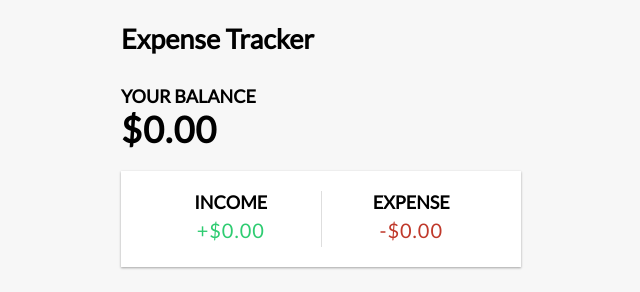
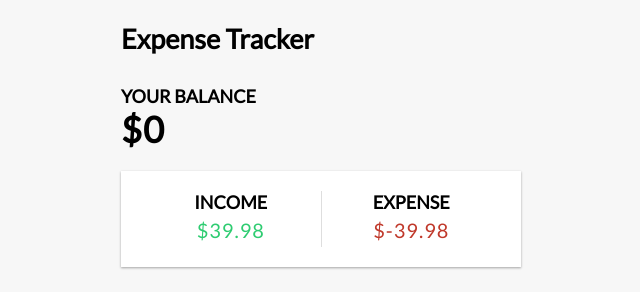
Before and after one commit to imtithalhalalo/vue-expense-tracker, a Vue app: page / in a window 1280 px wide. Shown: the top 292 px of the page, without its empty margins (319-959 px from the left). Built offline with nearby package versions, Linux system fonts and the light colour scheme.

Commit message:
adding total, income, expenses to be computed

```diff
--- a/src/App.vue
+++ b/src/App.vue
@@ -1,19 +1,53 @@
 <template>
     <Header />
     <div class="container">
-      <Balance />
-      <IncomeExpenses />
-      <TransactionList />
+      <Balance :total="total" />
+      <IncomeExpenses :income="income" :expenses="expenses" />
+      <TransactionList :transactions="transactions"/>
       <AddTransaction />
     </div>
 </template>
 
 
 <script setup>
-import Header from "./components/Header.vue";
-import Balance from "./components/Balance.vue";
-import IncomeExpenses from "./components/IncomeExpenses.vue";
-import TransactionList from "./components/TransactionList.vue";
-import AddTransaction from "./components/AddTransaction.vue";
+    import Header from "./components/Header.vue";
+    import Balance from "./components/Balance.vue";
+    import IncomeExpenses from "./components/IncomeExpenses.vue";
+    import TransactionList from "./components/TransactionList.vue";
+    import AddTransaction from "./components/AddTransaction.vue";
 
+    import { ref, computed } from "vue";
+
+    const transactions = ref([
+        { id: 1, text: 'Flower', amount: -19.99 },
+        { id: 2, text: 'Flower', amount: 19.99 },
+        { id: 3, text: 'Flower', amount: -19.99 },
+        { id: 4, text: 'Flower', amount: 19.99 },
+    ]);
+
+    // Get total
+    const total = computed(() => {
+        return transactions.value.reduce((acc, transaction) => {
+            return acc + transaction.amount;
+         }, 0)
+    })
+
+    //Get income
+    const income = computed(() => {
+        return transactions.value
+        .filter((transaction) => transaction.amount > 0)
+        .reduce((acc, transaction) => {
+            return acc + transaction.amount;
+         }, 0).toFixed(2)
+    })
+
+
+    //Get expenses
+    const expenses = computed(() => {
+        return transactions.value
+        .filter((transaction) => transaction.amount < 0)
+        .reduce((acc, transaction) => {
+            return acc + transaction.amount;
+         }, 0).toFixed(2)
+    })
 </script>
--- a/src/components/Balance.vue
+++ b/src/components/Balance.vue
@@ -1,4 +1,16 @@
 <template>
     <h4>Your Balance</h4>
-    <h1 id="balance">$0.00</h1>
+    <h1 id="balance">${{ total }}</h1>
 </template>
+
+
+<script setup>
+  import { defineProps } from 'vue';
+
+  const props = defineProps({
+    total: {
+        type: Number,
+        required: true
+    }
+  })
+</script>
--- a/src/components/IncomeExpenses.vue
+++ b/src/components/IncomeExpenses.vue
@@ -2,11 +2,28 @@
     <div class="inc-exp-container">
         <div>
             <h4>Income</h4>
-            <p id="money-plus" class="money plus">+$0.00</p>
+            <p id="money-plus" class="money plus">${{ income }}</p>
         </div>
         <div>
             <h4>Expense</h4>
-            <p id="money-minus" class="money minus">-$0.00</p>
+            <p id="money-minus" class="money minus">${{ expenses }}</p>
         </div>
     </div>
 </template>
+
+
+
+<script setup>
+  import { defineProps } from 'vue';
+
+  const props = defineProps({
+    income: {
+        type: Number,
+        required: true
+    },
+    expenses: {
+        type: Number,
+        required: true
+    }
+  })
+</script>
--- a/src/components/TransactionList.vue
+++ b/src/components/TransactionList.vue
@@ -7,12 +7,13 @@
       </ul>
 </template>
 
+<script setup>
+  import { defineProps } from 'vue';
 
-<script setup>
-  const transactions = [
-      { id: 1, text: 'Flower', amount: -19.99 },
-      { id: 2, text: 'Flower', amount: 19.99 },
-      { id: 3, text: 'Flower', amount: -19.99 },
-      { id: 4, text: 'Flower', amount: 19.99 },
-    ]
+  const props = defineProps({
+    transactions: {
+      type: Array,
+      required: true
+    }
+  })
 </script>
```
